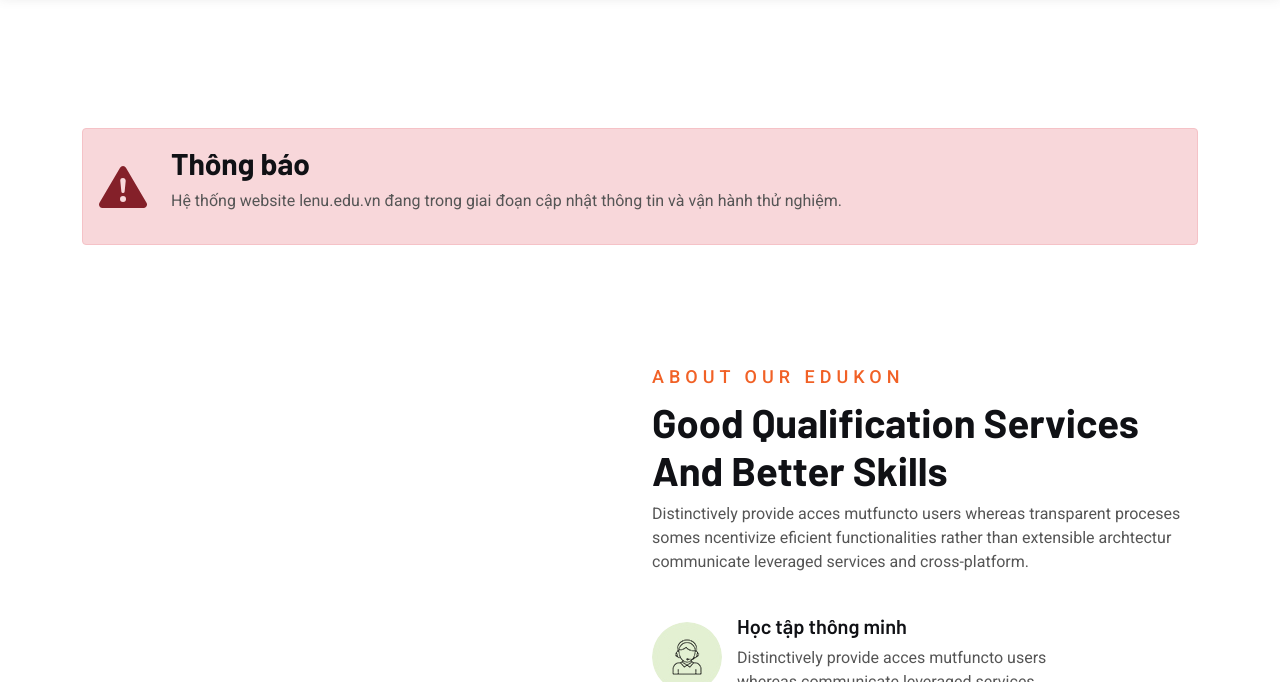
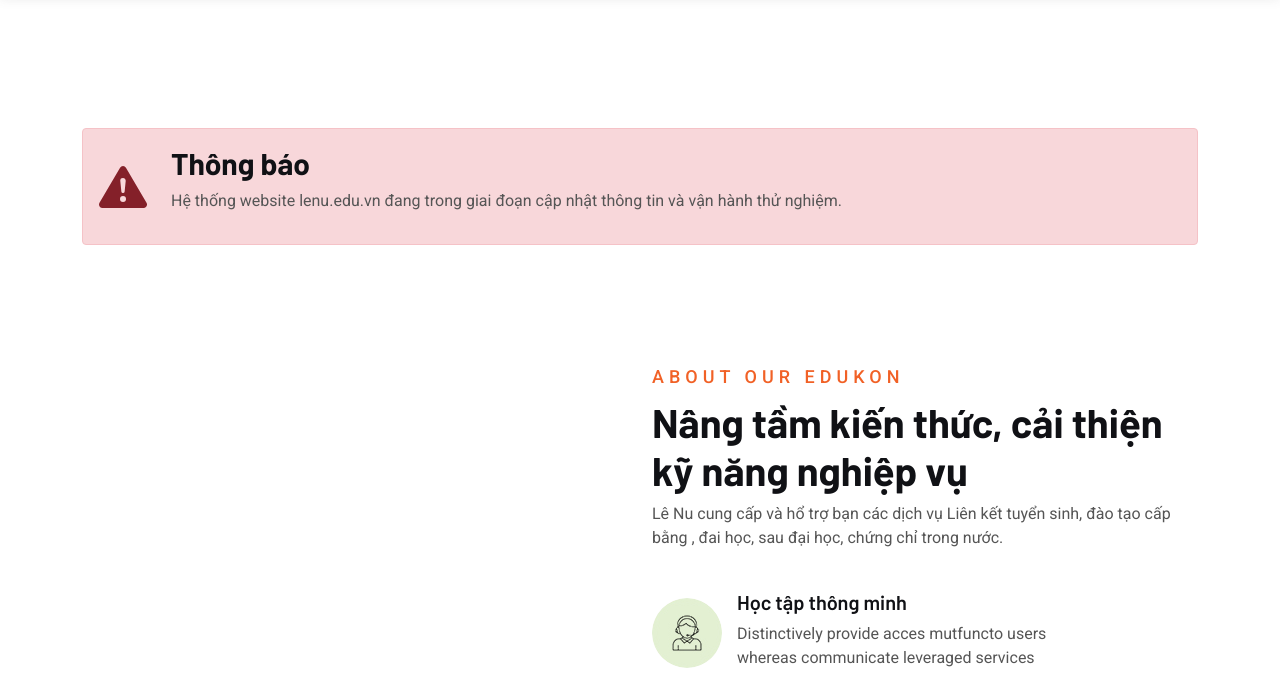
Before and after one commit to sanglesoft/lenu.edu.vn, a plain HTML site: page index.html in a window 1280 px wide. Shown: the part 134-816 px from the top of the page. Drawn offline with Linux system fonts and the light colour scheme.

Commit message:
Update index.html

```diff
--- a/index.html
+++ b/index.html
@@ -138,8 +138,8 @@
                     <div class="about-right padding-tb">
                         <div class="section-header">
                             <span class="subtitle">About Our Edukon</span>
-                            <h2 class="title">Good Qualification Services And Better Skills</h2>
-                            <p>Distinctively provide acces mutfuncto users whereas transparent proceses somes ncentivize eficient functionalities rather than extensible archtectur communicate leveraged services and cross-platform.</p>
+                            <h2 class="title">Nâng tầm kiến thức, cải thiện kỹ năng nghiệp vụ</h2>
+                            <p>Lê Nu cung cấp và hổ trợ bạn các dịch vụ Liên kết tuyển sinh, đào tạo cấp bằng , đai học, sau đại học, chứng chỉ trong nước.</p>
                         </div>
                         <div class="section-wrapper">
                             <ul class="lab-ul">
```
